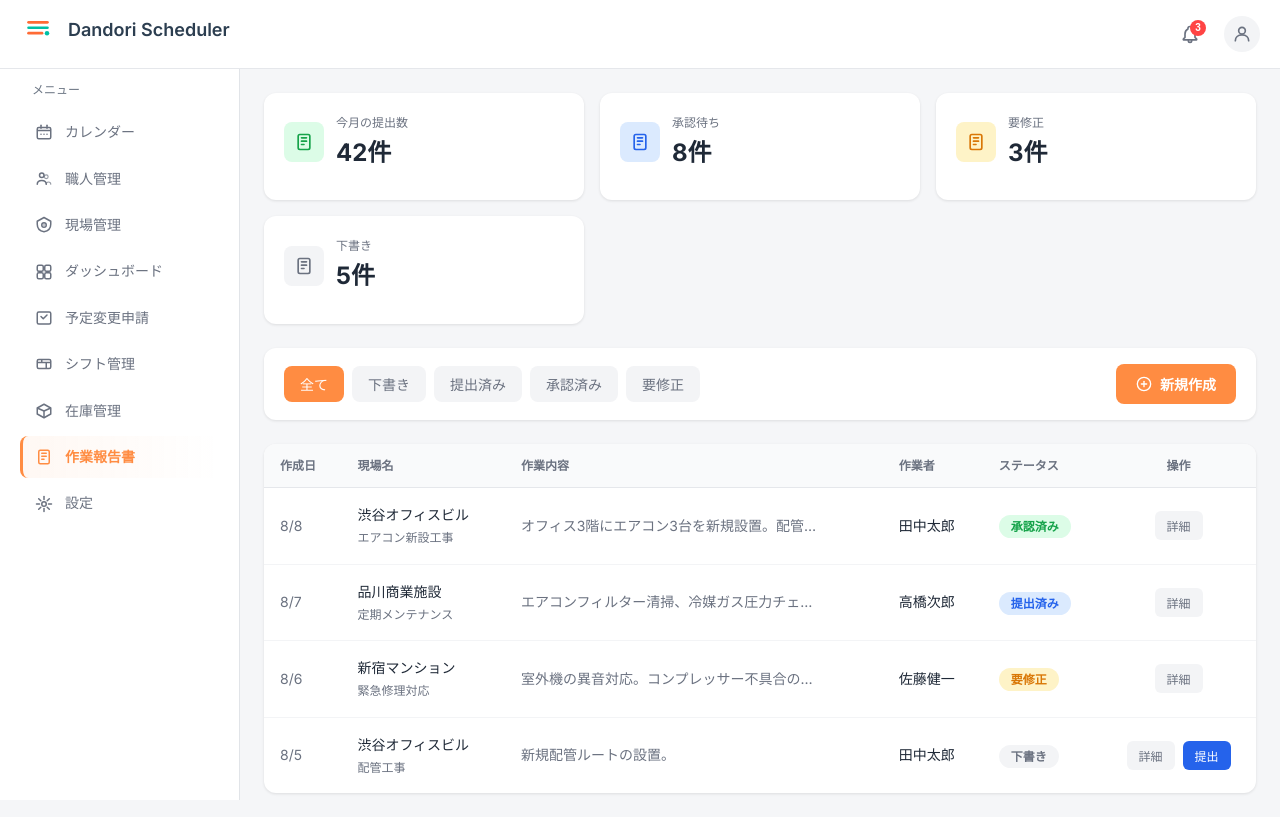
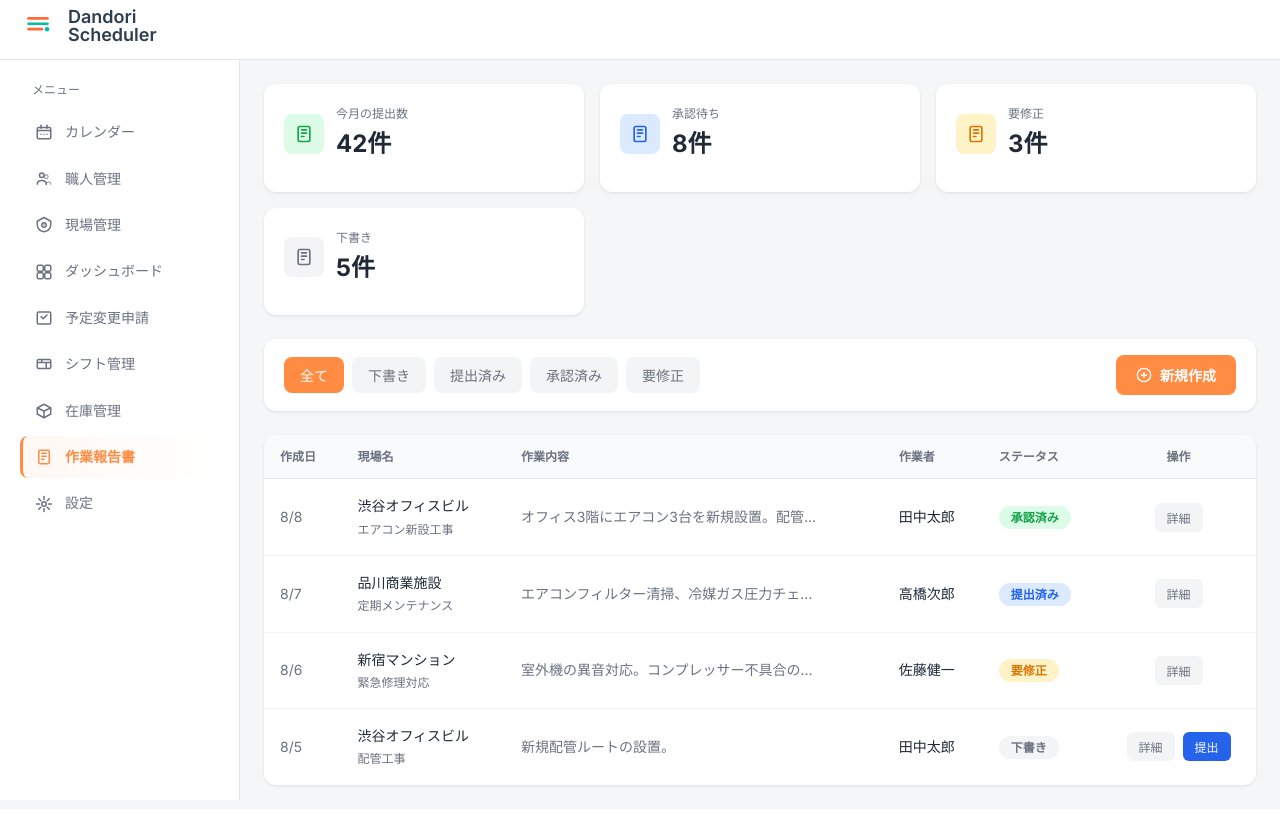
Before and after one commit to kosuke-kagatsume/air-conditioning-scheduler, a Next.js app: page /reports in a window 1280 px wide. Built offline with nearby package versions, Linux system fonts and the light colour scheme.

Commit message:
ヘッダーのロゴ位置を固定化: PageHeaderコンポーネントで全ページ統一

```diff
--- a/app/reports/page.tsx
+++ b/app/reports/page.tsx
@@ -3,7 +3,7 @@
 import { useState } from 'react'
 import { useRouter } from 'next/navigation'
 import Link from 'next/link'
-import LogoHeader from '@/components/LogoHeader'
+import PageHeader from '@/components/PageHeader'
 import Sidebar from '@/components/Sidebar'
 import { ReportIcon, CalendarIcon, PlusIcon, NotificationIcon, UserIcon } from '@/components/Icons'
 
@@ -140,72 +140,7 @@ export default function ReportsPage() {
   return (
     <div style={{ minHeight: '100vh', background: '#f5f6f8' }}>
       {/* ヘッダー */}
-      <header style={{
-        background: 'white',
-        borderBottom: '1px solid #e5e7eb',
-        padding: '12px 20px',
-        position: 'sticky',
-        top: 0,
-        zIndex: 100
-      }}>
-        <div style={{
-          maxWidth: '1400px',
-          margin: '0 auto',
-          display: 'flex',
-          justifyContent: 'space-between',
-          alignItems: 'center'
-        }}>
-          <div style={{ display: 'flex', alignItems: 'center', gap: '12px' }}>
-            <LogoHeader href="/demo" size={36} />
-          </div>
-
-          {/* ヘッダー右側 */}
-          <div style={{ display: 'flex', alignItems: 'center', gap: '16px' }}>
-            <button
-              style={{
-                padding: '6px 8px',
-                background: 'transparent',
-                border: 'none',
-                cursor: 'pointer',
-                position: 'relative',
-                display: 'flex',
-                alignItems: 'center'
-              }}
-            >
-              <NotificationIcon size={20} color="#6b7280" />
-              <span style={{
-                position: 'absolute',
-                top: '2px',
-                right: '2px',
-                background: '#ff4444',
-                color: 'white',
-                borderRadius: '50%',
-                width: '16px',
-                height: '16px',
-                fontSize: '10px',
-                fontWeight: '600',
-                display: 'flex',
-                alignItems: 'center',
-                justifyContent: 'center'
-              }}>
-                3
-              </span>
-            </button>
-            <div style={{
-              width: '36px',
-              height: '36px',
-              borderRadius: '50%',
-              background: '#f3f4f6',
-              display: 'flex',
-              alignItems: 'center',
-              justifyContent: 'center',
-              cursor: 'pointer'
-            }}>
-              <UserIcon size={20} color="#6b7280" />
-            </div>
-          </div>
-        </div>
-      </header>
+<PageHeader />
 
       {/* サイドバー */}
       <Sidebar />
--- /dev/null
+++ b/components/PageHeader.tsx
@@ -0,0 +1,38 @@
+'use client'
+
+import Link from 'next/link'
+import LogoHeader from './LogoHeader'
+
+interface PageHeaderProps {
+  showLogo?: boolean
+}
+
+export default function PageHeader({ showLogo = true }: PageHeaderProps) {
+  return (
+    <header style={{
+      background: 'white',
+      borderBottom: '1px solid #e1e4e8',
+      padding: '12px 20px',
+      height: '60px',
+      display: 'flex',
+      alignItems: 'center'
+    }}>
+      <div style={{
+        maxWidth: '1400px',
+        width: '100%',
+        margin: '0 auto',
+        display: 'flex',
+        alignItems: 'center'
+      }}>
+        {showLogo && (
+          <div style={{
+            width: '180px', // 固定幅でロゴエリアを確保
+            flexShrink: 0   // 縮小を防ぐ
+          }}>
+            <LogoHeader href="/demo" size={36} />
+          </div>
+        )}
+      </div>
+    </header>
+  )
+}
```
Also changed, not shown: app/dashboard/page.tsx (+2 -17 lines), app/inventory/page.tsx (+2 -25 lines), app/schedule-change/page.tsx (+2 -16 lines), app/shifts/page.tsx (+2 -25 lines), app/sites/page.tsx (+2 -23 lines), app/workers/page.tsx (+2 -18 lines), components/HeaderWithLogo.tsx (added, +52 -0 lines).
